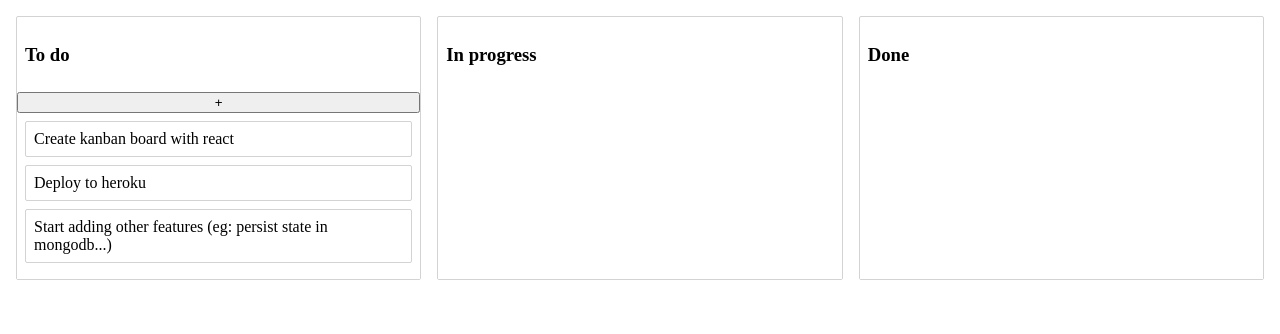
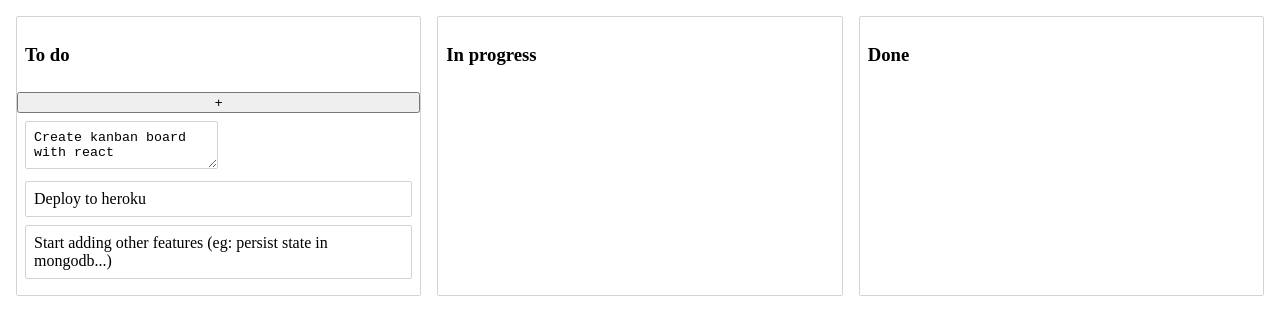
Before and after one commit to cfriaszapater/kanban-board, a React (Create React App) app: page / in a window 1280 px wide. Both pictures are taken after a click on the element "Create kanban board with react". Shown: the top 334 px of the page. Built offline with nearby package versions, Linux system fonts and the light colour scheme.

Commit message:
WIP - edit task on click

```diff
--- a/src/store/cards/actions.ts
+++ b/src/store/cards/actions.ts
@@ -8,7 +8,8 @@ export const FETCH_CARDS_SUCCESS = "FETCH_CARDS_SUCCESS";
 export const FETCH_CARDS_FAILURE = "FETCH_CARDS_FAILURE";
 export const MOVE_WITHIN_COLUMN = "MOVE_WITHIN_COLUMN";
 export const MOVE_BETWEEN_COLUMNS = "MOVE_BETWEEN_COLUMNS";
-export const SET_TASK_EDITING = "SET_TASK_EDITING";
+export const BEGIN_TASK_EDITING = "BEGIN_TASK_EDITING";
+export const FINISH_TASK_EDITING = "FINISH_TASK_EDITING";
 
 export type CardsActionsTypes =
   | FetchCardsBeginAction
@@ -16,7 +17,8 @@ export type CardsActionsTypes =
   | FetchCardsFailureAction
   | MoveWithinColumnAction
   | MoveBetweenColumnsAction
-  | SetTaskEditingAction;
+  | BeginTaskEditingAction
+  | FinishTaskEditingAction;
 
 export interface FetchCardsBeginAction {
   type: typeof FETCH_CARDS_BEGIN;
@@ -49,10 +51,16 @@ export interface MoveBetweenColumnsAction {
   draggableId: DraggableId;
 }
 
-export interface SetTaskEditingAction {
-  type: typeof SET_TASK_EDITING;
+export interface BeginTaskEditingAction {
+  type: typeof BEGIN_TASK_EDITING;
   task: Task;
-  editing?: boolean;
+  editing: true;
+}
+
+export interface FinishTaskEditingAction {
+  type: typeof FINISH_TASK_EDITING;
+  task: Task;
+  newContent: string;
 }
 
 export const fetchCards = () => async (
@@ -120,13 +128,21 @@ export const fetchCardsFailure = (error: Error): FetchCardsFailureAction => ({
   error: error
 });
 
-export function setTaskEditing(
-  task: Task,
-  editing: boolean
-): SetTaskEditingAction {
+export function beginTaskEditing(task: Task): BeginTaskEditingAction {
   return {
-    type: SET_TASK_EDITING,
+    type: BEGIN_TASK_EDITING,
     task: task,
-    editing: editing
+    editing: true
   };
 }
+
+export function finishTaskEditing(
+  task: Task,
+  newContent: string
+): FinishTaskEditingAction {
+  return {
+    type: FINISH_TASK_EDITING,
+    task: task,
+    newContent: newContent
+  };
+}
--- a/src/store/cards/reducers.ts
+++ b/src/store/cards/reducers.ts
@@ -5,8 +5,10 @@ import {
   MOVE_WITHIN_COLUMN,
   MOVE_BETWEEN_COLUMNS,
   CardsActionsTypes,
-  SET_TASK_EDITING,
-  SetTaskEditingAction
+  BEGIN_TASK_EDITING,
+  BeginTaskEditingAction,
+  FINISH_TASK_EDITING,
+  FinishTaskEditingAction
 } from "./actions";
 import {
   CreateCardActions,
@@ -136,8 +138,11 @@ export function cardsReducer(
     case CREATE_CARD_FAILURE:
       return markTaskWithErrorInState(action, state);
 
-    case SET_TASK_EDITING:
+    case BEGIN_TASK_EDITING:
       return markTaskEditingInState(action, state);
+
+    case FINISH_TASK_EDITING:
+      return updateTaskContentAfterEditingInState(action, state);
 
     default:
       // ALWAYS have a default case in a reducer
@@ -169,47 +174,54 @@ function markTaskLoadedInState(
   action: CreateCardSuccessAction,
   state: KanbanBoardState
 ): KanbanBoardState {
-  const task: TaskLoaded = { ...action.payload, loading: false };
-  return {
-    ...state,
-    tasks: {
-      ...state.tasks,
-      [task.id]: task
-    }
-  };
+  const taskLoaded: TaskLoaded = { ...action.payload, loading: false };
+  return stateWithUpdatedTask(state, taskLoaded);
 }
 
 function markTaskWithErrorInState(
   action: CreateCardFailureAction,
   state: KanbanBoardState
 ): KanbanBoardState {
-  const task: TaskErrorLoading = {
+  const taskWithErrorSet: TaskErrorLoading = {
     ...action.payload,
     loading: false,
     error: true
   };
+  return stateWithUpdatedTask(state, taskWithErrorSet);
+}
+
+function markTaskEditingInState(
+  action: BeginTaskEditingAction,
+  state: KanbanBoardState
+): KanbanBoardState {
+  const taskWithEditingEnabled: Task = {
+    ...action.task,
+    editing: action.editing
+  };
+  return stateWithUpdatedTask(state, taskWithEditingEnabled);
+}
+
+function updateTaskContentAfterEditingInState(
+  action: FinishTaskEditingAction,
+  state: KanbanBoardState
+): KanbanBoardState {
+  const taskWithUpdatedContent: Task = {
+    ...action.task,
+    content: action.newContent,
+    editing: false
+  };
+  return stateWithUpdatedTask(state, taskWithUpdatedContent);
+}
+
+function stateWithUpdatedTask(
+  state: KanbanBoardState,
+  taskToUpdate: Task
+): KanbanBoardState {
   return {
     ...state,
     tasks: {
       ...state.tasks,
-      [task.id]: task
+      [taskToUpdate.id]: taskToUpdate
     }
   };
 }
-
-function markTaskEditingInState(
-  action: SetTaskEditingAction,
-  state: KanbanBoardState
-): KanbanBoardState {
-  const task: Task = {
-    ...action.task,
-    editing: action.editing
-  };
-  return {
-    ...state,
-    tasks: {
-      ...state.tasks,
-      [task.id]: task
-    }
-  };
-}
--- a/src/task.tsx
+++ b/src/task.tsx
@@ -2,7 +2,7 @@ import React from "react";
 import styled from "styled-components";
 import { Draggable } from "react-beautiful-dnd";
 import { Task } from "./store/cards/types";
-import { setTaskEditing } from "./store/cards/actions";
+import { beginTaskEditing, finishTaskEditing } from "./store/cards/actions";
 import { ThunkDispatch } from "redux-thunk";
 
 interface TaskProps {
@@ -17,7 +17,16 @@ interface ContainerProps {
   error?: boolean;
 }
 
-const Container = styled.div<ContainerProps>`
+const ContainerDiv = styled.div<ContainerProps>`
+  border: 1px solid lightgrey;
+  border-radius: 2px;
+  padding: 8px;
+  margin-bottom: 8px;
+  background-color: ${props =>
+    props.isDragging ? "lightgreen" : props.error ? "red" : "white"};
+`;
+
+const ContainerTextArea = styled.textarea<ContainerProps>`
   border: 1px solid lightgrey;
   border-radius: 2px;
   padding: 8px;
@@ -27,34 +36,51 @@ const Container = styled.div<ContainerProps>`
 `;
 
 export class TaskView extends React.Component<TaskProps> {
-  handleOnClick = (e: any) => {
+  handleClick = () => {
     console.log("click");
-    this.props.dispatch(setTaskEditing(this.props.task, true));
+    this.props.dispatch(beginTaskEditing(this.props.task));
   };
 
-  handleOnBlur = () => {
-    console.log("blur");
-    this.props.dispatch(setTaskEditing(this.props.task, false));
+  handleBlur = (event: React.FocusEvent<HTMLTextAreaElement>) => {
+    console.log("blur with value ", event.target.value);
+    this.props.dispatch(finishTaskEditing(this.props.task, event.target.value));
   };
 
   render() {
     return (
       <Draggable draggableId={this.props.task.id} index={this.props.index}>
-        {(provided, snapshot) => (
-          <Container
+        {(provided, snapshot) => {
+          console.log("this.props.task.editing: ", this.props.task.editing);
+          if (
+            typeof this.props.task.editing === "undefined" ||
+            !this.props.task.editing
+          ) {
+            return (
+              <ContainerDiv
                 {...provided.draggableProps}
                 {...provided.dragHandleProps}
                 ref={provided.innerRef}
                 isDragging={snapshot.isDragging}
                 error={this.props.task.error}
-            contentEditable={this.props.task.editing}
-            suppressContentEditableWarning={true}
-            onClick={this.handleOnClick}
-            onBlur={this.handleOnBlur}
+                onClick={this.handleClick}
               >
                 {this.props.task.content}
-          </Container>
-        )}
+              </ContainerDiv>
+            );
+          } else {
+            return (
+              <ContainerTextArea
+                {...provided.draggableProps}
+                {...provided.dragHandleProps}
+                ref={provided.innerRef}
+                isDragging={snapshot.isDragging}
+                error={this.props.task.error}
+                onBlur={this.handleBlur}
+                defaultValue={this.props.task.content}
+              ></ContainerTextArea>
+            );
+          }
+        }}
       </Draggable>
     );
   }
```
Also changed, not shown: 2 other files (tests, documents, lock files or other folders). Lines whose indentation alone changed are shown as unchanged.
